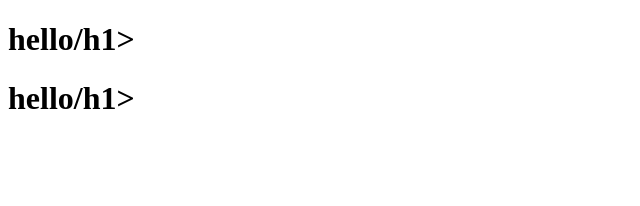
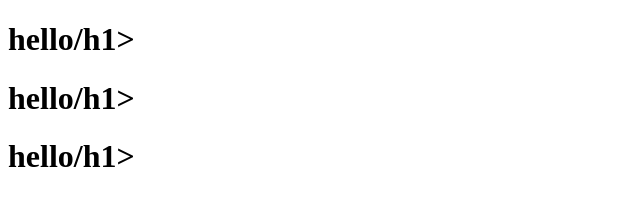
Before and after one commit to flshamim/app, a plain HTML site: page index.html in a window 1280 px wide. Shown: the whole page, without its empty margins (0-640 px from the left). Drawn offline with Linux system fonts and the light colour scheme.

Commit message:
frist commit

```diff
--- a/index.html
+++ b/index.html
@@ -9,5 +9,6 @@
 <body>
     <h1>hello/h1>
     <h1>hello/h1>
+    <h1>hello/h1>
 </body>
 </html>
```
